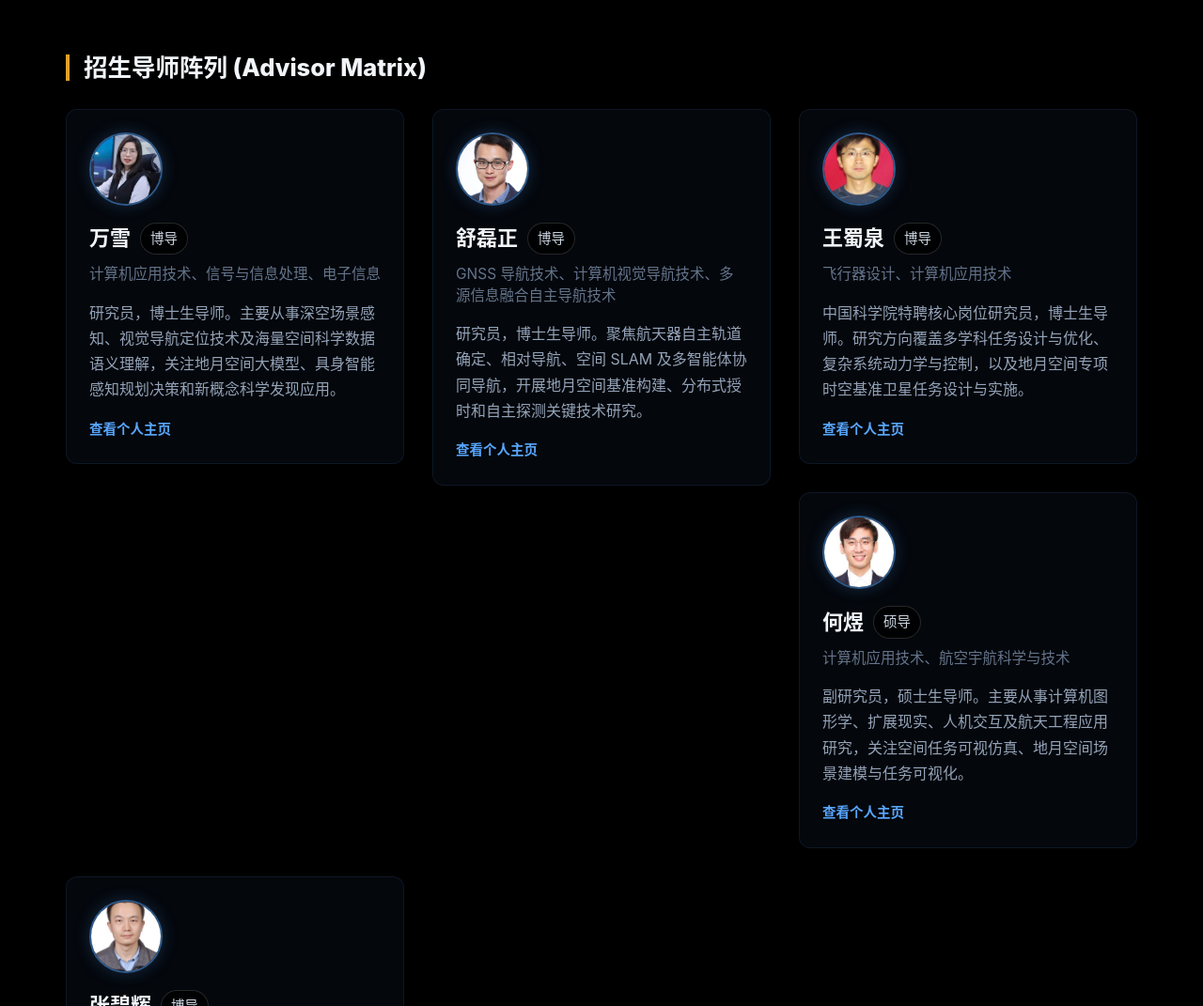
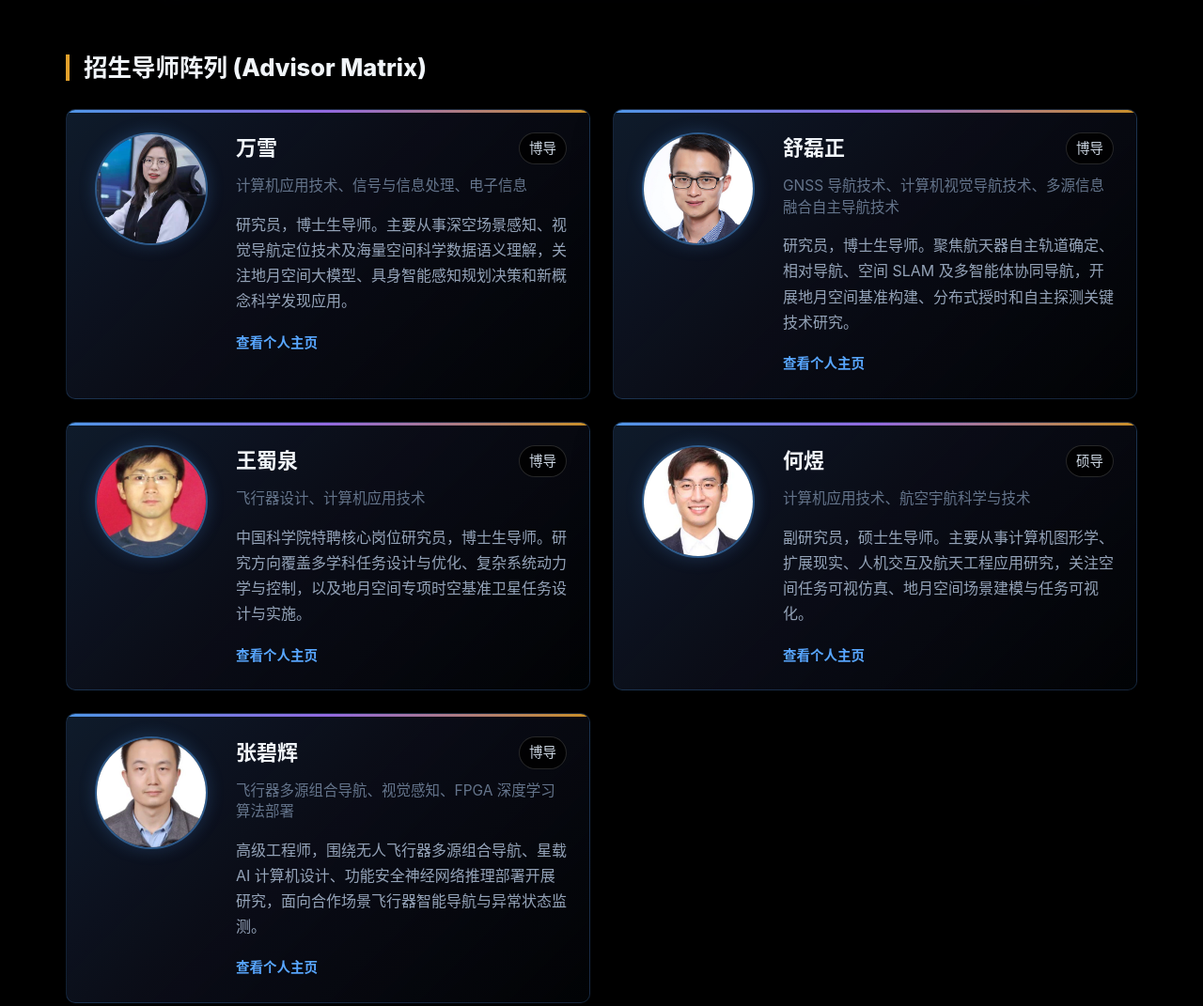
Before and after one commit to Nautilus1993/space-exploration-lab, a plain HTML site: page index.html in a window 1280 px wide. Shown: the part 1261-2332 px from the top of the page at 94% size. Drawn offline with Linux system fonts and the light colour scheme.

Commit message:
Redesign advisor cards

```diff
--- a/index.html
+++ b/index.html
@@ -388,6 +388,62 @@
             margin-bottom: 60px;
         }
 
+        .se-advisor-section {
+            margin-bottom: 70px;
+        }
+
+        .se-advisor-grid {
+            display: grid;
+            grid-template-columns: repeat(2, minmax(0, 1fr));
+            gap: 24px;
+        }
+
+        .se-advisor-card {
+            display: grid;
+            grid-template-columns: 132px minmax(0, 1fr);
+            gap: 24px;
+            min-height: 100%;
+            padding: 24px;
+            position: relative;
+            overflow: hidden;
+            background:
+                linear-gradient(135deg, rgba(88, 166, 255, 0.12), rgba(164, 117, 249, 0.04) 44%, rgba(0, 0, 0, 0.68)),
+                rgba(6, 10, 18, 0.82);
+            border: 1px solid rgba(88, 166, 255, 0.18);
+            border-radius: 10px;
+            box-shadow: 0 20px 44px rgba(0, 0, 0, 0.32);
+            transition: transform 0.28s ease, border-color 0.28s ease, box-shadow 0.28s ease;
+        }
+
+        .se-advisor-card::before {
+            content: "";
+            position: absolute;
+            top: 0;
+            left: 0;
+            right: 0;
+            height: 3px;
+            background: linear-gradient(90deg, #58a6ff, #a475f9, #e2a02b);
+            opacity: 0.88;
+        }
+
+        .se-advisor-link:hover .se-advisor-card,
+        .se-advisor-link:focus .se-advisor-card {
+            transform: translateY(-6px);
+            border-color: rgba(226, 232, 240, 0.36);
+            box-shadow: 0 24px 64px rgba(0, 0, 0, 0.52), 0 0 26px rgba(88, 166, 255, 0.12);
+        }
+
+        .se-advisor-card .se-card-body {
+            padding: 0;
+        }
+
+        .se-advisor-profile {
+            display: flex;
+            flex-direction: column;
+            align-items: center;
+            gap: 14px;
+        }
+
         .se-card {
             background-color: rgba(6, 10, 18, 0.7);
             border: 1px solid rgba(88, 166, 255, 0.1);
@@ -409,6 +465,7 @@
 
         .se-advisor-link {
             display: block;
+            height: 100%;
             color: inherit;
             text-decoration: none !important;
         }
@@ -426,12 +483,12 @@
         }
 
         .se-advisor-avatar {
-            width: 78px;
-            height: 78px;
+            width: 120px;
+            height: 120px;
             border-radius: 50%;
             object-fit: cover;
             display: block;
-            margin-bottom: 18px;
+            margin: 0;
             border: 2px solid rgba(88, 166, 255, 0.45);
             background: #0d1b2a;
             box-shadow: 0 0 18px rgba(88, 166, 255, 0.22);
@@ -440,8 +497,9 @@
         .se-advisor-name-row {
             display: flex;
             align-items: center;
+            justify-content: space-between;
             gap: 10px;
-            margin-bottom: 10px;
+            margin-bottom: 12px;
         }
 
         .se-advisor-name-row .se-card-title,
@@ -453,7 +511,7 @@
             color: #58a6ff;
             font-size: 0.85rem;
             font-weight: 800;
-            margin-top: 16px;
+            margin-top: 18px;
         }
 
         .se-advisor-link:hover .se-advisor-more,
@@ -704,6 +762,10 @@
             .se-stat-grid {
                 grid-template-columns: repeat(3, minmax(0, 1fr));
             }
+
+            .se-advisor-grid {
+                grid-template-columns: 1fr;
+            }
         }
 
         @media (max-width: 768px) {
@@ -745,6 +807,22 @@
                 grid-template-columns: repeat(2, minmax(0, 1fr));
             }
 
+            .se-advisor-card {
+                grid-template-columns: 96px minmax(0, 1fr);
+                gap: 18px;
+                padding: 20px;
+            }
+
+            .se-advisor-avatar {
+                width: 96px;
+                height: 96px;
+            }
+
+            .se-advisor-name-row {
+                align-items: flex-start;
+                flex-direction: column;
+            }
+
             .se-feed-meta {
                 align-items: flex-start;
                 flex-direction: column;
@@ -763,6 +841,14 @@
 
             .se-stat-grid {
                 grid-template-columns: 1fr;
+            }
+
+            .se-advisor-card {
+                grid-template-columns: 1fr;
+            }
+
+            .se-advisor-profile {
+                align-items: flex-start;
             }
         }
     </style>
@@ -843,16 +929,16 @@
             </div>
         </section>
 
-        <section id="advisors" class="row se-grid">
-            <div class="col-lg-12">
-                <h2 class="se-feed-title" style="border-left-color: #e2a02b;">招生导师阵列 (Advisor Matrix)</h2>
-            </div>
+        <section id="advisors" class="se-advisor-section">
+            <h2 class="se-feed-title" style="border-left-color: #e2a02b;">招生导师阵列 (Advisor Matrix)</h2>
 
-            <div class="col-md-4 col-sm-6">
+            <div class="se-advisor-grid">
                 <a class="se-advisor-link" href="http://people.ucas.ac.cn/~wanxue" target="_blank" rel="noopener">
-                    <div class="se-card">
+                    <article class="se-advisor-card">
+                        <div class="se-advisor-profile">
+                            <img class="se-advisor-avatar" src="万雪.jpg" alt="万雪">
+                        </div>
                         <div class="se-card-body">
-                            <img class="se-advisor-avatar" src="万雪.jpg" alt="万雪">
                             <div class="se-advisor-name-row">
                                 <h3 class="se-card-title">万雪</h3>
                                 <span class="se-card-tag">博导</span>
@@ -861,15 +947,15 @@
                             <p class="se-card-desc">研究员，博士生导师。主要从事深空场景感知、视觉导航定位技术及海量空间科学数据语义理解，关注地月空间大模型、具身智能感知规划决策和新概念科学发现应用。</p>
                             <div class="se-advisor-more">查看个人主页</div>
                         </div>
-                    </div>
+                    </article>
                 </a>
-            </div>
 
-            <div class="col-md-4 col-sm-6">
                 <a class="se-advisor-link" href="https://people.ucas.ac.cn/~shuleizheng" target="_blank" rel="noopener">
-                    <div class="se-card">
+                    <article class="se-advisor-card">
+                        <div class="se-advisor-profile">
+                            <img class="se-advisor-avatar" src="舒磊正.jpg" alt="舒磊正">
+                        </div>
                         <div class="se-card-body">
-                            <img class="se-advisor-avatar" src="舒磊正.jpg" alt="舒磊正">
                             <div class="se-advisor-name-row">
                                 <h3 class="se-card-title">舒磊正</h3>
                                 <span class="se-card-tag">博导</span>
@@ -878,15 +964,15 @@
                             <p class="se-card-desc">研究员，博士生导师。聚焦航天器自主轨道确定、相对导航、空间 SLAM 及多智能体协同导航，开展地月空间基准构建、分布式授时和自主探测关键技术研究。</p>
                             <div class="se-advisor-more">查看个人主页</div>
                         </div>
-                    </div>
+                    </article>
                 </a>
-            </div>
 
-            <div class="col-md-4 col-sm-6">
                 <a class="se-advisor-link" href="http://people.ucas.ac.cn/~shuquan" target="_blank" rel="noopener">
-                    <div class="se-card">
+                    <article class="se-advisor-card">
+                        <div class="se-advisor-profile">
+                            <img class="se-advisor-avatar" src="王蜀泉.jpg" alt="王蜀泉">
+                        </div>
                         <div class="se-card-body">
-                            <img class="se-advisor-avatar" src="王蜀泉.jpg" alt="王蜀泉">
                             <div class="se-advisor-name-row">
                                 <h3 class="se-card-title">王蜀泉</h3>
                                 <span class="se-card-tag">博导</span>
@@ -895,15 +981,15 @@
                             <p class="se-card-desc">中国科学院特聘核心岗位研究员，博士生导师。研究方向覆盖多学科任务设计与优化、复杂系统动力学与控制，以及地月空间专项时空基准卫星任务设计与实施。</p>
                             <div class="se-advisor-more">查看个人主页</div>
                         </div>
-                    </div>
+                    </article>
                 </a>
-            </div>
 
-            <div class="col-md-4 col-sm-6">
                 <a class="se-advisor-link" href="https://people.ucas.ac.cn/~evanhoo" target="_blank" rel="noopener">
-                    <div class="se-card">
+                    <article class="se-advisor-card">
+                        <div class="se-advisor-profile">
+                            <img class="se-advisor-avatar" src="何煜.jpg" alt="何煜">
+                        </div>
                         <div class="se-card-body">
-                            <img class="se-advisor-avatar" src="何煜.jpg" alt="何煜">
                             <div class="se-advisor-name-row">
                                 <h3 class="se-card-title">何煜</h3>
                                 <span class="se-card-tag">硕导</span>
@@ -912,15 +998,15 @@
                             <p class="se-card-desc">副研究员，硕士生导师。主要从事计算机图形学、扩展现实、人机交互及航天工程应用研究，关注空间任务可视仿真、地月空间场景建模与任务可视化。</p>
                             <div class="se-advisor-more">查看个人主页</div>
                         </div>
-                    </div>
+                    </article>
                 </a>
-            </div>
 
-            <div class="col-md-4 col-sm-6">
                 <a class="se-advisor-link" href="https://people.ucas.ac.cn/~Zhangbh" target="_blank" rel="noopener">
-                    <div class="se-card">
+                    <article class="se-advisor-card">
+                        <div class="se-advisor-profile">
+                            <img class="se-advisor-avatar" src="张碧辉.jpg" alt="张碧辉">
+                        </div>
                         <div class="se-card-body">
-                            <img class="se-advisor-avatar" src="张碧辉.jpg" alt="张碧辉">
                             <div class="se-advisor-name-row">
                                 <h3 class="se-card-title">张碧辉</h3>
                                 <span class="se-card-tag">博导</span>
@@ -929,7 +1015,7 @@
                             <p class="se-card-desc">高级工程师，围绕无人飞行器多源组合导航、星载 AI 计算机设计、功能安全神经网络推理部署开展研究，面向合作场景飞行器智能导航与异常状态监测。</p>
                             <div class="se-advisor-more">查看个人主页</div>
                         </div>
-                    </div>
+                    </article>
                 </a>
             </div>
         </section>
```
